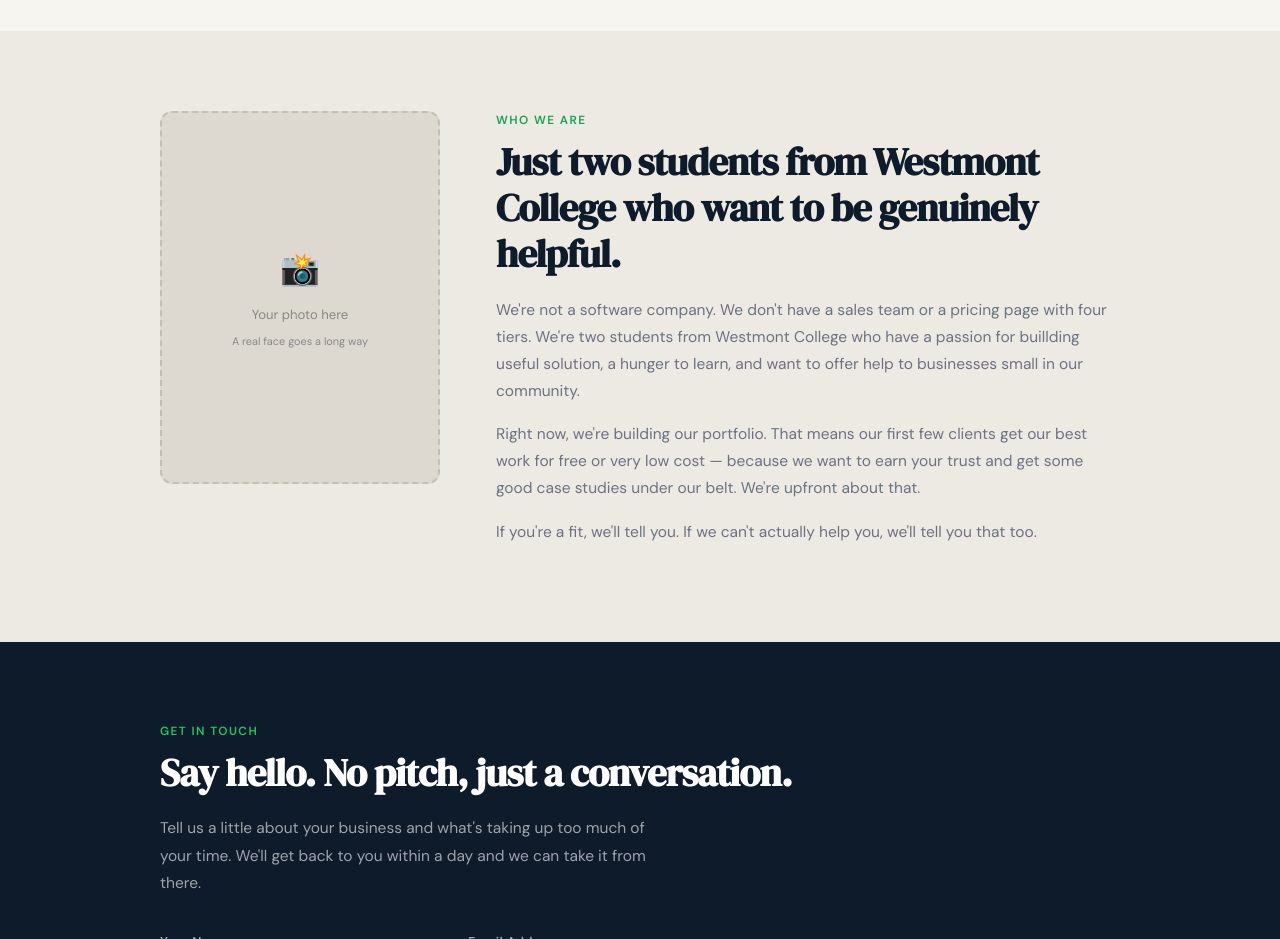
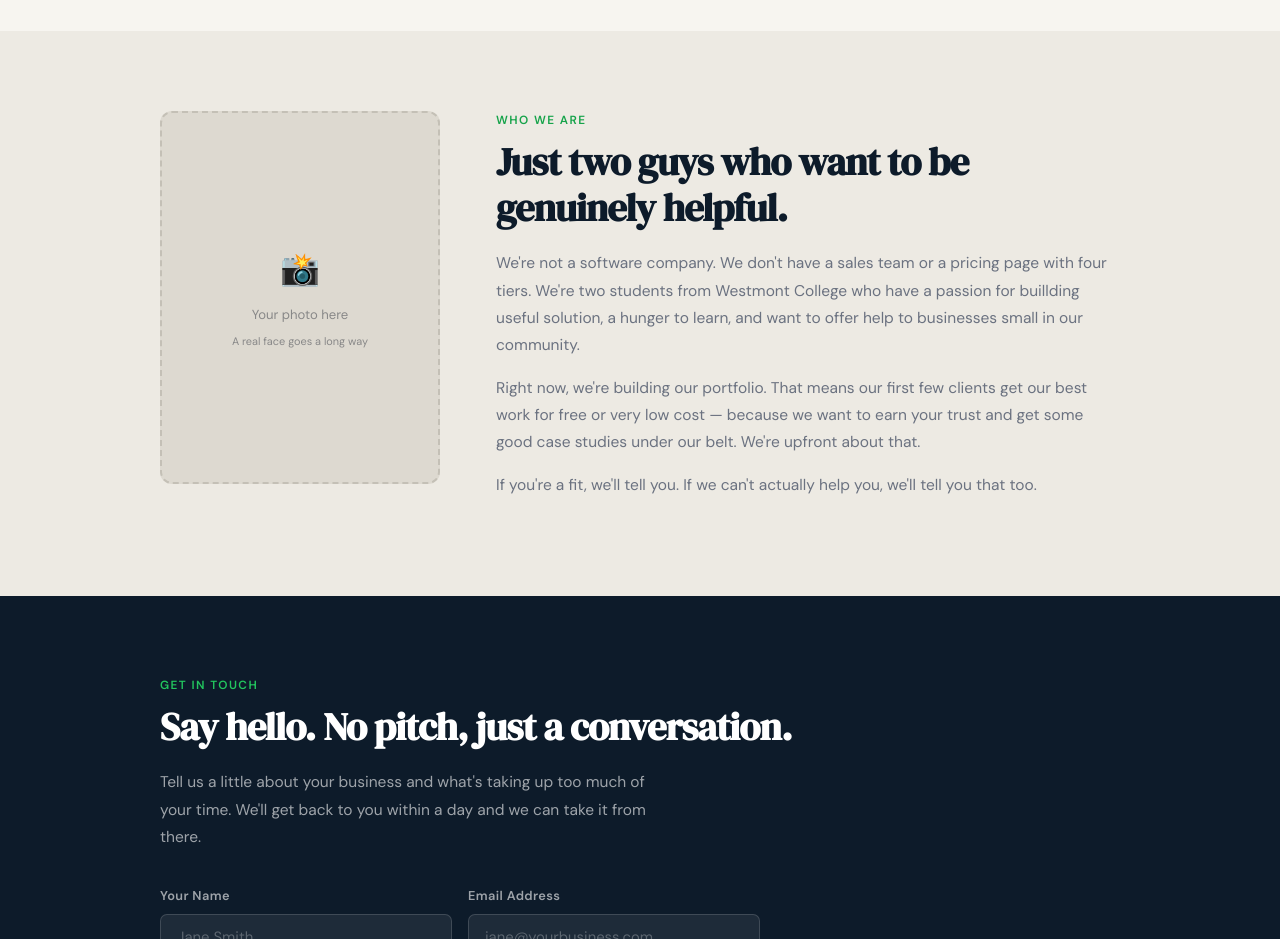
Before and after one commit to IsaaMaster/WireWorksHomePage, a website: page public/index.html in a window 1280 px wide. Shown: the part 2480-3419 px from the top of the page. Drawn offline with Linux system fonts and the light colour scheme.

Commit message:
Update about section to remove college reference and clarify intent

```diff
--- a/public/index.html
+++ b/public/index.html
@@ -106,7 +106,7 @@
       </div>
       <div>
         <div class="label">Who We Are</div>
-        <h2>Just two students from Westmont College who want to be genuinely helpful.</h2>
+        <h2>Just two guys who want to be genuinely helpful.</h2>
         <p class="body-text">We're not a software company. We don't have a sales team or a pricing page with four tiers. We're two students from Westmont College who have a passion for buillding useful solution, a hunger to learn, and want to offer help to businesses small in our community.</p>
         <p class="body-text">Right now, we're building our portfolio. That means our first few clients get our best work for free or very low cost — because we want to earn your trust and get some good case studies under our belt. We're upfront about that.</p>
         <p class="body-text">If you're a fit, we'll tell you. If we can't actually help you, we'll tell you that too.</p>
```
